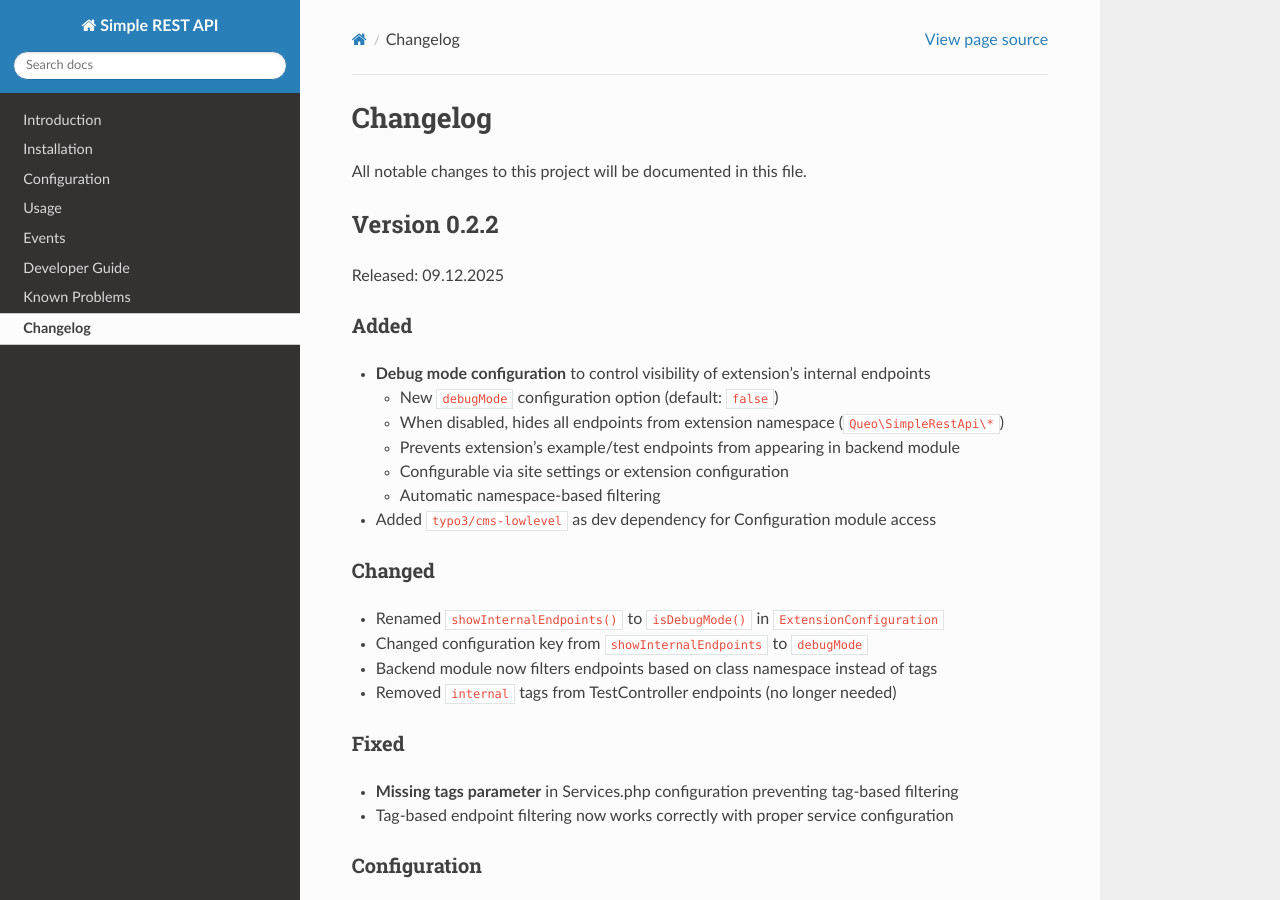
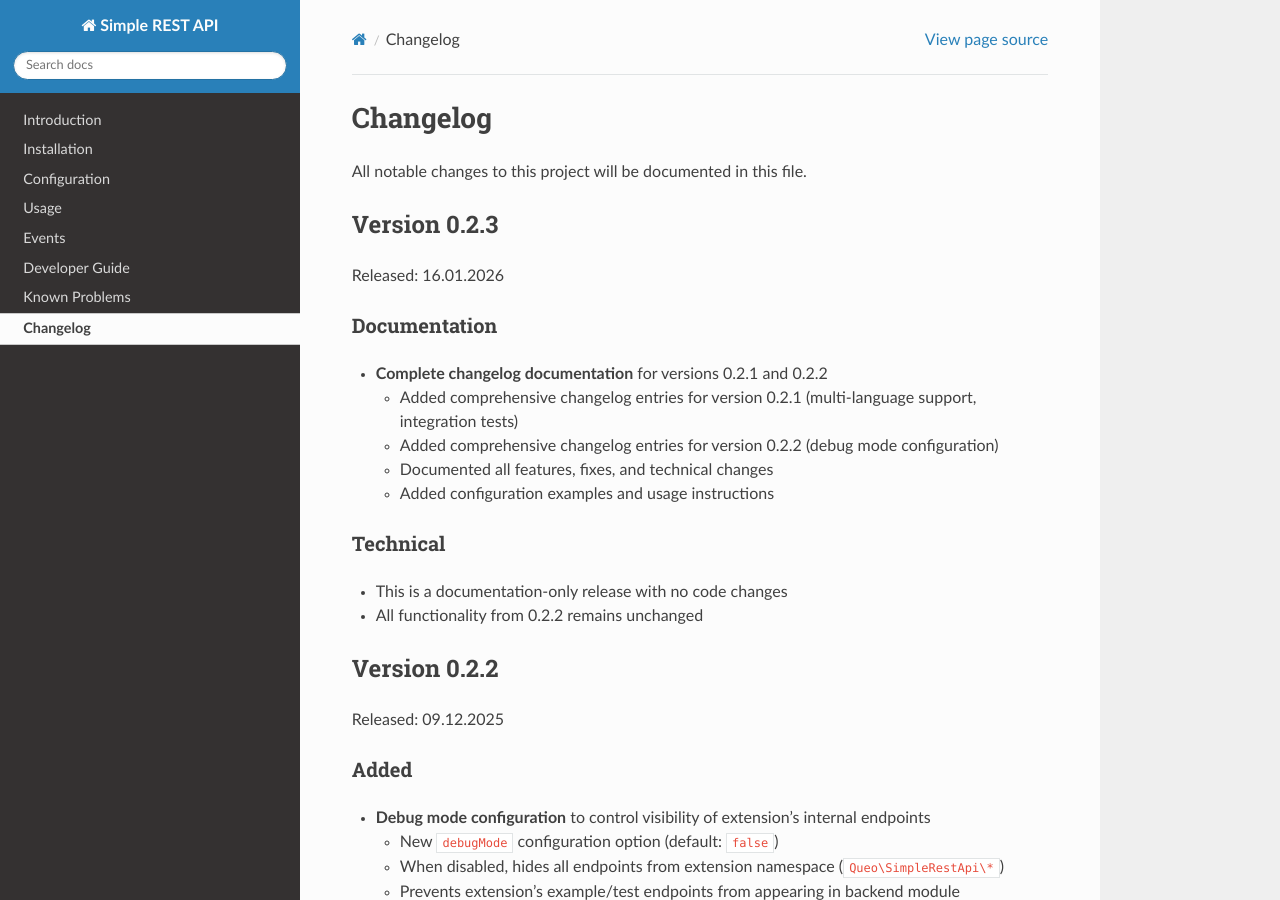
Before and after one commit to queoGmbH/simple-rest-api, a Sphinx documentation site: the page built from Documentation/Changelog/Index.rst, in a window 1280 px wide and 900 px high. Built offline with Sphinx 7.4.7 and the Read the Docs theme 3.1.0, drawn with Linux system fonts in a browser that asks for light colours.

Commit message:
[RELEASE] Prepare version 0.2.3
Documentation-only release with complete changelog entries for versions 0.2.1 and 0.2.2.

Changes:
- Added version 0.2.3 section to changelog
- Complete documentation for 0.2.1 features and fixes
- Complete documentation for 0.2.2 features and fixes
- No code changes - documentation-only release

Version 0.2.3 Contents:
- Comprehensive changelog documentation for 0.2.1 and 0.2.2
- Configuration examples for debug mode
- All features, fixes, and technical changes documented

🤖 Generated with [Claude Code](https://claude.com/claude-code)

Co-Authored-By: Claude Sonnet 4.5 <noreply@anthropic.com>

```diff
--- a/Documentation/Changelog/Index.rst
+++ b/Documentation/Changelog/Index.rst
@@ -7,6 +7,27 @@ Changelog
 =========
 
 All notable changes to this project will be documented in this file.
+
+Version 0.2.3
+=============
+
+Released: 16.01.2026
+
+Documentation
+-------------
+
+* **Complete changelog documentation** for versions 0.2.1 and 0.2.2
+
+  * Added comprehensive changelog entries for version 0.2.1 (multi-language support, integration tests)
+  * Added comprehensive changelog entries for version 0.2.2 (debug mode configuration)
+  * Documented all features, fixes, and technical changes
+  * Added configuration examples and usage instructions
+
+Technical
+---------
+
+* This is a documentation-only release with no code changes
+* All functionality from 0.2.2 remains unchanged
 
 Version 0.2.2
 =============
```
